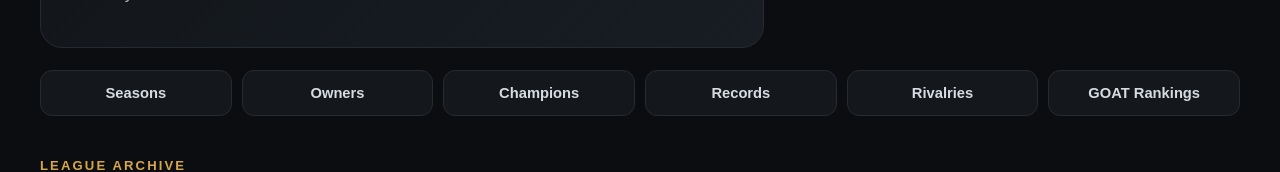
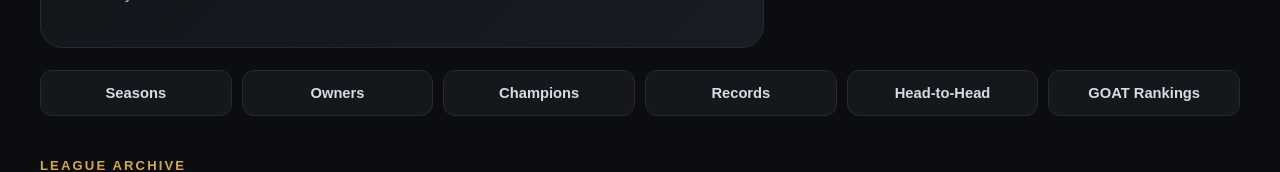
Before and after one commit to bushkuhlreed1-debug/dirty-p-fantasy, a Next.js app: page / in a window 1280 px wide. Shown: the part 292-464 px from the top of the page. Built offline with nearby package versions, Linux system fonts and the light colour scheme; no server answers; the database is empty.

Commit message:
Update page.js

```diff
--- a/app/page.js
+++ b/app/page.js
@@ -49,7 +49,7 @@ export default async function Home() {
         <a href="/owners">Owners</a>
         <a href="/champions">Champions</a>
         <a href="/records">Records</a>
-        <a href="/rivalries">Rivalries</a>
+<a href="/head-to-head">Head-to-Head</a>
         <a href="/goat">GOAT Rankings</a>
       </section>
 
```
